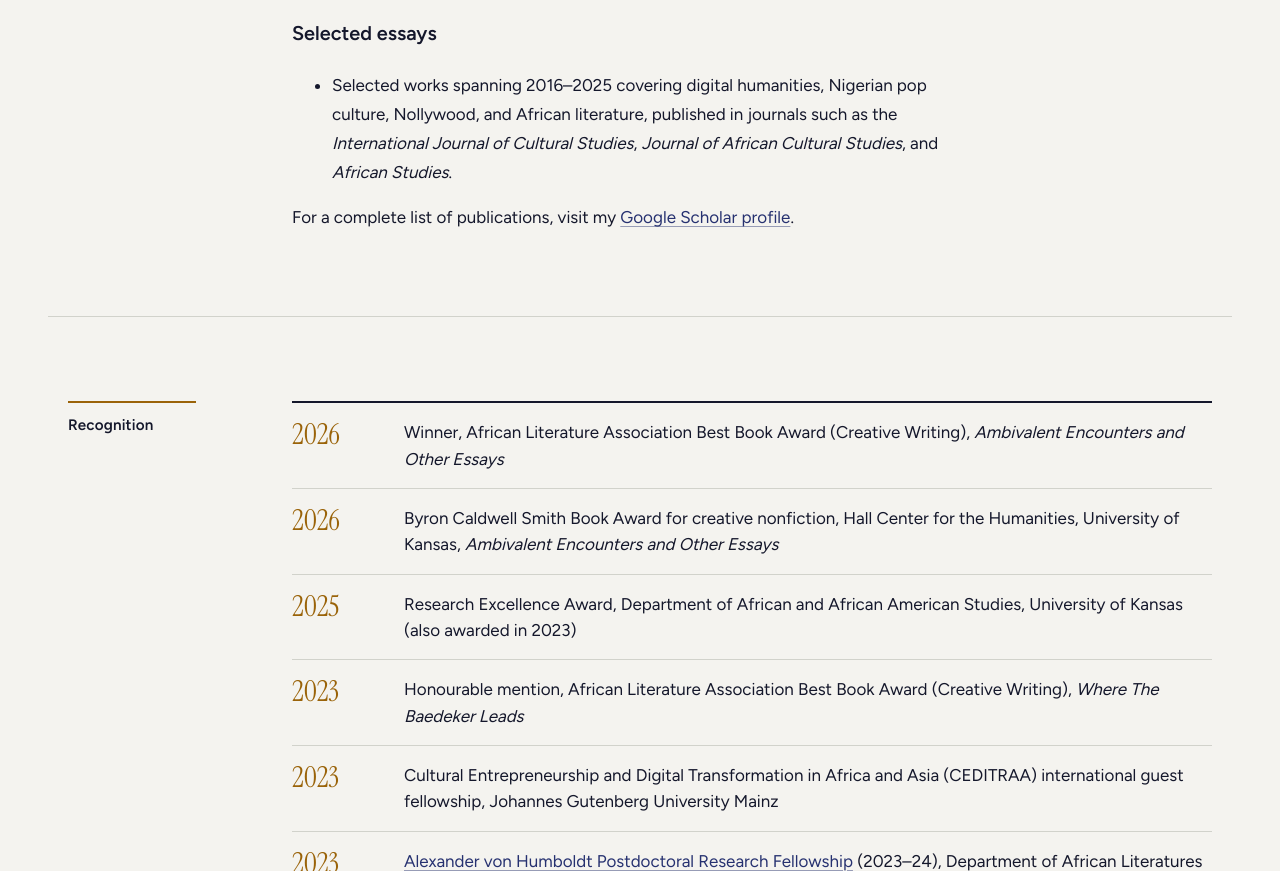
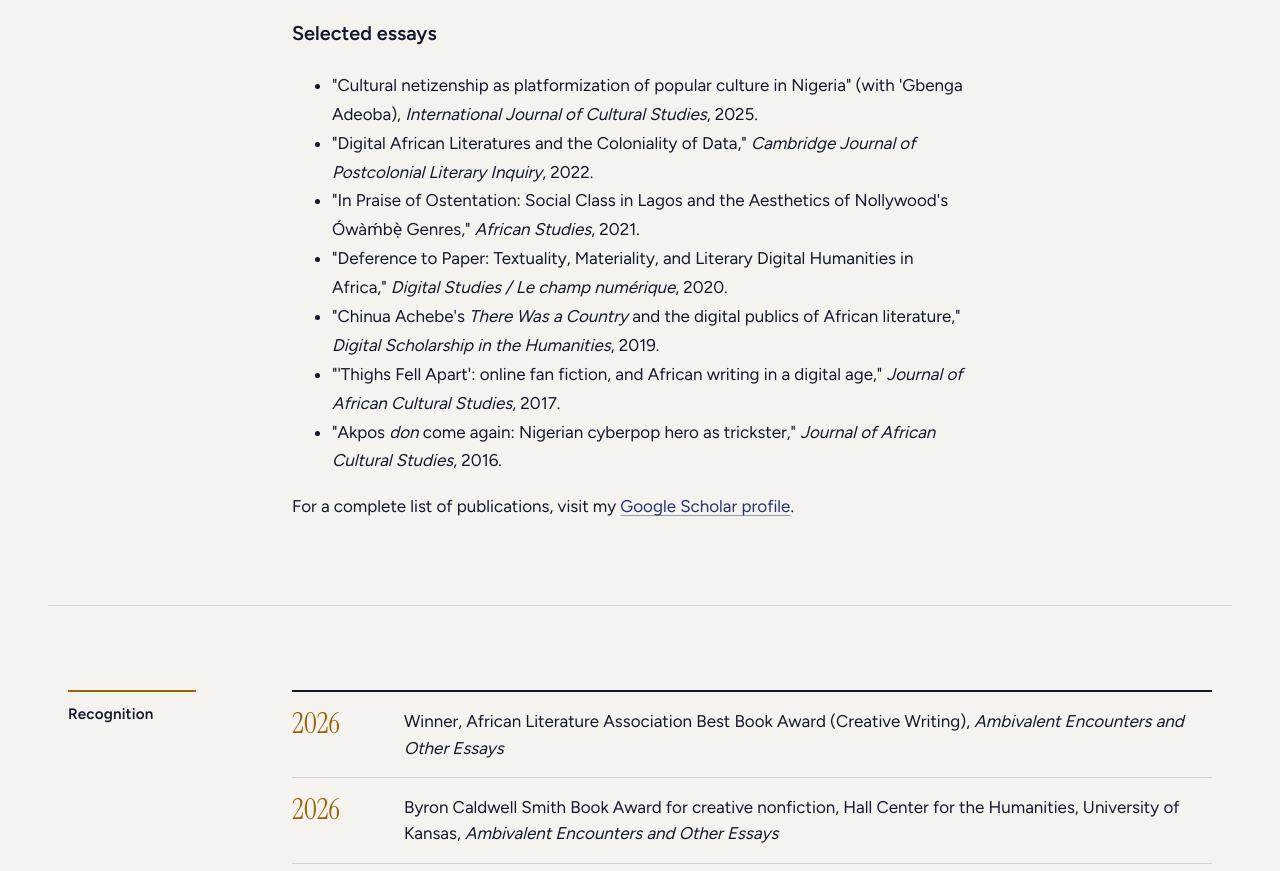
Before and after one commit to Jamesyeku/my-website, a plain HTML site: page index.html in a window 1280 px wide. Shown: the part 5361-6232 px from the top of the page. Drawn offline with Linux system fonts and the light colour scheme.

Commit message:
Update index.html

```diff
--- a/index.html
+++ b/index.html
@@ -360,12 +360,17 @@
         <p>I have also edited or co-edited special journal issues, including a <a href="https://www.ajol.info/index.php/ibjhs/article/view/251104" target="_blank" rel="noopener">commemorative edition on the EndSARS Movement in Nigeria</a>, in which I explore the afterlives of hashtags and digital activism, and an <a href="https://reviewsindh.pubpub.org/v5-n4" target="_blank" rel="noopener">African Digital Humanities issue of <span class="title-ref">Reviews in Digital Humanities</span></a> (2024), as well as a 2020 issue of the <span class="title-ref">Journal of African Cultural Studies</span> on Túndé Kèlání and global cinema. I have published my other work in <a href="https://www.digitalstudies.org/" target="_blank" rel="noopener"><span class="title-ref">Digital Studies / Le champ numérique</span></a>, <a href="https://www.cambridge.org/core/journals/african-studies-review" target="_blank" rel="noopener"><span class="title-ref">African Studies Review</span></a>, <span class="title-ref">Digital Scholarship in the Humanities</span>, and the <span class="title-ref">Journal of the African Literature Association</span> (<span class="title-ref">JALA</span>), among others. Forthcoming essays will appear in the <span class="title-ref">Journal of West African History</span> and <span class="title-ref">Public Humanities</span> (Cambridge University Press).</p>
         <p>I also experiment with a couple of digital projects, including an Omeka-based project <a href="https://digitalnollywood.ku.edu/about" target="_blank" rel="noopener">Digital Nollywood</a>, a web-based archive of Nollywood film posters, and a <a href="https://idrhku.github.io/onitsha-market/texts/boys-trust-girl-friends/" target="_blank" rel="noopener">digital scholarly edition of Onitsha Market literary pamphlets</a>, using minimal computing platforms. With Jumoke Verissimo, I also co-created <span class="title-ref">Soro Soke: When Poetry Speaks Up</span>, a collaborative digital project on #EndSARS (Brittle Paper, 2020). You may also find me on <a href="https://jamesyk.substack.com/" target="_blank" rel="noopener">Substack</a> where I write mostly literary and cultural essays on football. Consider this part side hustle, part public commentary on the Beautiful Game, and mostly an excuse to watch matches and call it research.</p>
 
-
-<h3>Selected essays</h3>
+        <h3>Selected essays</h3>
 <ul>
-  <li>Selected works spanning 2016–2025 covering digital humanities, Nigerian pop culture, Nollywood, and African literature, published in journals such as the <em>International Journal of Cultural Studies</em>, <em>Journal of African Cultural Studies</em>, and <em>African Studies</em>.</li>
+  <li>"Cultural netizenship as platformization of popular culture in Nigeria" (with 'Gbenga Adeoba), <em>International Journal of Cultural Studies</em>, 2025.</li>
+  <li>"Digital African Literatures and the Coloniality of Data," <em>Cambridge Journal of Postcolonial Literary Inquiry</em>, 2022.</li>
+  <li>"In Praise of Ostentation: Social Class in Lagos and the Aesthetics of Nollywood's Ówàḿbẹ̀ Genres," <em>African Studies</em>, 2021.</li>
+  <li>"Deference to Paper: Textuality, Materiality, and Literary Digital Humanities in Africa," <em>Digital Studies / Le champ numérique</em>, 2020.</li>
+  <li>"Chinua Achebe's <em>There Was a Country</em> and the digital publics of African literature," <em>Digital Scholarship in the Humanities</em>, 2019.</li>
+  <li>"'Thighs Fell Apart': online fan fiction, and African writing in a digital age," <em>Journal of African Cultural Studies</em>, 2017.</li>
+  <li>"Akpos <em>don</em> come again: Nigerian cyberpop hero as trickster," <em>Journal of African Cultural Studies</em>, 2016.</li>
 </ul>
-<p>For a complete list of publications, visit my <a href="https://google.com" target="_blank" rel="noopener">Google Scholar profile</a>.</p>
+<p>For a complete list of publications, visit my <a href="https://scholar.google.com/citations?user=FUWAva4AAAAJ&hl=en" target="_blank" rel="noopener">Google Scholar profile</a>.</p>
 
 
 
```
